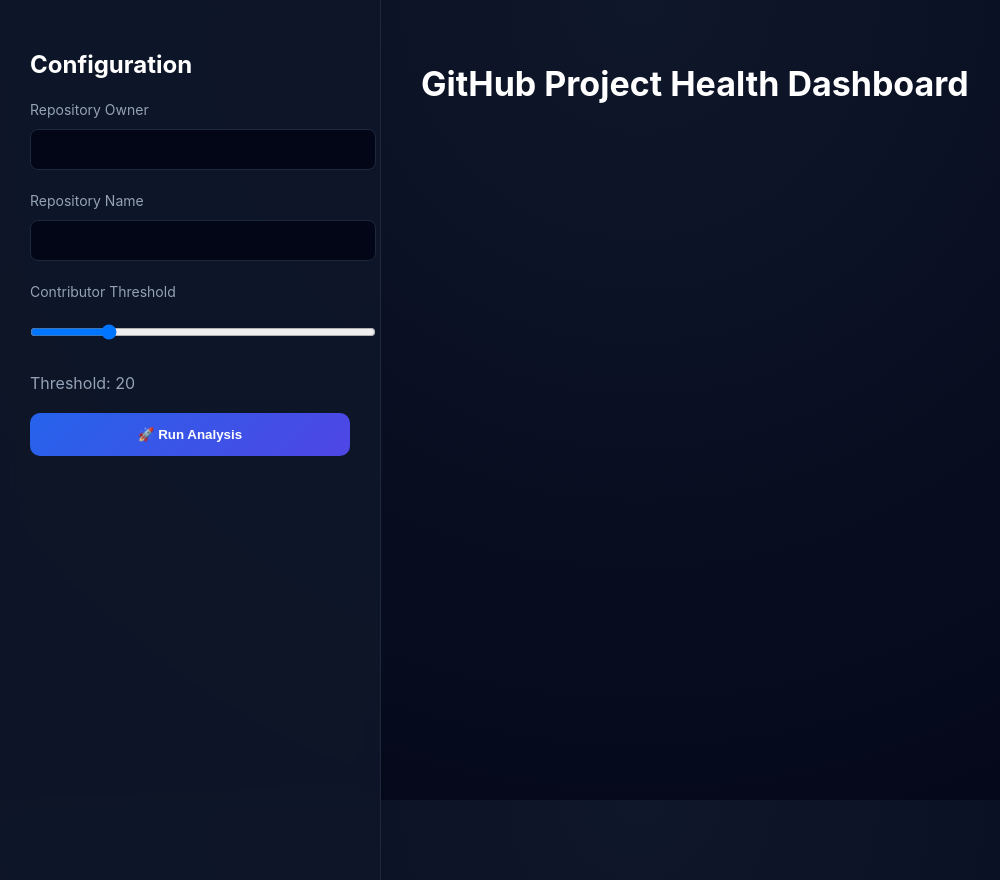
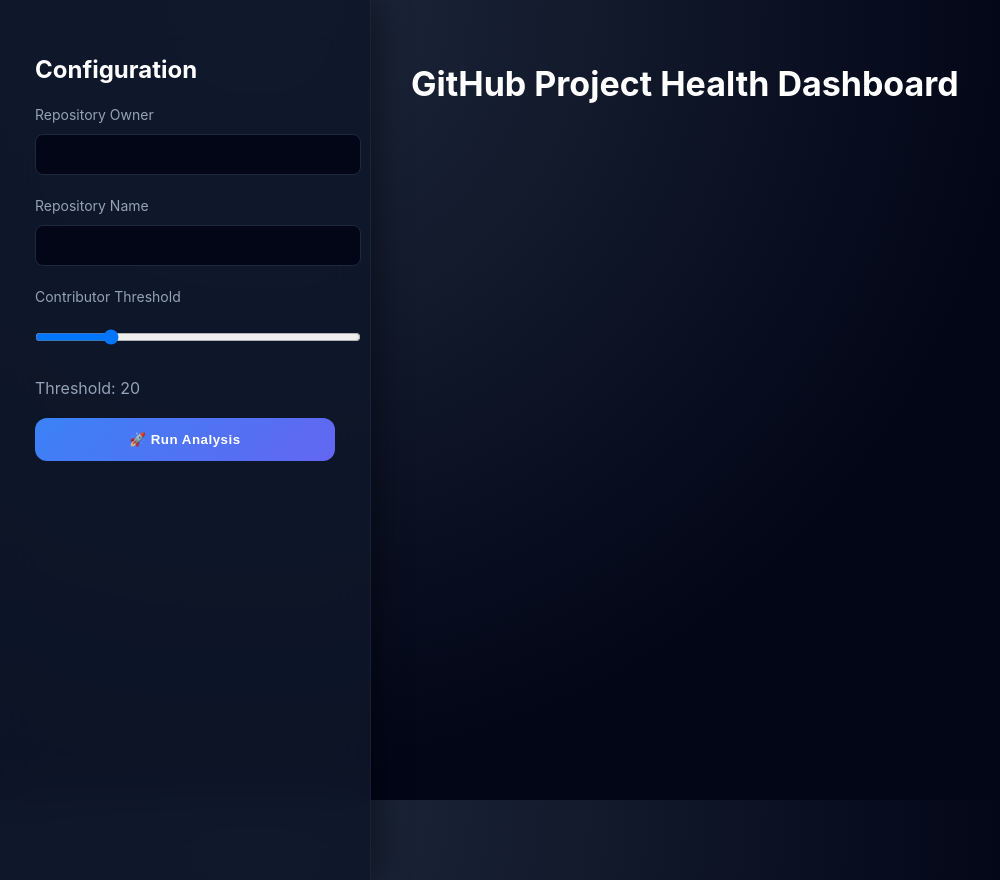
Before and after one commit to dashcodingmust/ConversionRateCHAOSS, a React (Create React App) app in the folder frontend/: page / in a window 1280 px wide. Shown: the whole page, without its empty margins (0-1000 px from the left). Built offline with nearby package versions, Linux system fonts and the light colour scheme.

Commit message:
make cards and add neccesary data to ui

```diff
--- a/frontend/src/App.css
+++ b/frontend/src/App.css
@@ -1,7 +1,7 @@
 body {
   margin: 0;
   font-family: Inter, system-ui, sans-serif;
-  background: radial-gradient(circle at top, #0f172a, #020617);
+  background: radial-gradient(circle at 20% 0%, #1e293b, #020617 60%);
   color: white;
 }
 
@@ -24,14 +24,13 @@
   min-height: 100vh;
 }
 
-/* SIDEBAR */
-
 .sidebar {
-  width: 320px;
-  padding: 30px;
-  background: rgba(15, 23, 42, 0.9);
-  border-right: 1px solid #1e293b;
-  backdrop-filter: blur(10px);
+  width: 300px;
+  padding: 35px;
+  background: rgba(15, 23, 42, 0.85);
+  border-right: 1px solid rgba(255, 255, 255, 0.05);
+  backdrop-filter: blur(20px);
+  box-shadow: 8px 0 30px rgba(0, 0, 0, 0.4);
 }
 
 .sidebar h2 {
@@ -61,18 +60,19 @@
 .run-btn {
   width: 100%;
   padding: 14px;
-  border-radius: 10px;
+  border-radius: 12px;
   border: none;
-  background: linear-gradient(135deg, #2563eb, #4f46e5);
+  background: linear-gradient(135deg, #3b82f6, #6366f1);
   color: white;
   font-weight: 600;
+  letter-spacing: 0.5px;
   cursor: pointer;
-  transition: 0.2s;
+  transition: all 0.25s ease;
 }
 
 .run-btn:hover {
-  transform: scale(1.03);
-  box-shadow: 0 8px 30px rgba(37, 99, 235, 0.5);
+  transform: translateY(-3px);
+  box-shadow: 0 15px 40px rgba(99, 102, 241, 0.6);
 }
 
 .help-box {
@@ -81,8 +81,6 @@
   padding: 18px;
   border-radius: 10px;
 }
-
-/* MAIN */
 
 .main {
   flex: 1;
@@ -100,8 +98,6 @@
   margin-bottom: 30px;
 }
 
-/* METRICS */
-
 .metrics {
   display: grid;
   grid-template-columns: repeat(auto-fit, minmax(220px, 1fr));
@@ -110,17 +106,21 @@
 }
 
 .card {
-  background: rgba(30, 41, 59, 0.6);
-  border: 1px solid rgba(255, 255, 255, 0.05);
-  backdrop-filter: blur(12px);
-  border-radius: 14px;
-  padding: 20px;
-  transition: 0.25s;
+  background: linear-gradient(
+    145deg,
+    rgba(30, 41, 59, 0.7),
+    rgba(15, 23, 42, 0.7)
+  );
+  border: 1px solid rgba(255, 255, 255, 0.04);
+  backdrop-filter: blur(18px);
+  border-radius: 16px;
+  padding: 22px;
+  transition: all 0.3s ease;
 }
 
 .card:hover {
-  transform: translateY(-5px);
-  box-shadow: 0 10px 35px rgba(0, 0, 0, 0.4);
+  transform: translateY(-6px);
+  box-shadow: 0 20px 45px rgba(0, 0, 0, 0.5);
 }
 
 .metric-header {
@@ -135,12 +135,19 @@
 }
 
 .metric-value {
-  font-size: 32px;
-  font-weight: 700;
-  margin-top: 10px;
+  font-size: 36px;
+  font-weight: 800;
+  margin-top: 12px;
+  background: linear-gradient(90deg, #3b82f6, #22c55e);
+  -webkit-background-clip: text;
+  -webkit-text-fill-color: transparent;
 }
 
-/* CHARTS */
+.section-divider {
+  height: 1px;
+  background: linear-gradient(to right, transparent, #1e293b, transparent);
+  margin: 40px 0;
+}
 
 .chart-grid {
   display: grid;
@@ -149,7 +156,15 @@
 }
 
 .chart h3 {
-  margin-bottom: 15px;
+  margin-bottom: 18px;
+  font-weight: 600;
+  color: #cbd5e1;
+  letter-spacing: 0.5px;
+}
+
+.highlight-card {
+  background: linear-gradient(135deg, #065f46, #064e3b);
+  border: 1px solid rgba(34, 197, 94, 0.4);
 }
 
 .chart-container {
@@ -185,7 +200,6 @@
   }
 }
 
-
 .gauge-wrapper {
   display: flex;
   justify-content: center;
--- a/frontend/src/App.js
+++ b/frontend/src/App.js
@@ -122,8 +122,14 @@
 
         {results && (
           <>
+
             <div className="metrics">
-              <Card title="Health Score" value={healthScore} icon="💚" />
+              <Card
+                title="Health Score"
+                value={healthScore}
+                icon="💚"
+                className="highlight-card"
+              />
               <Card
                 title="Active Maintainers"
                 value={results["Active Maintainers"] || 0}
@@ -194,7 +200,7 @@
                 icon="⏳"
               />
             </div>
-
+            <div className="section-divider"></div>
             <div className="chart-grid">
               <Chart title="Weekly Commit Trend">
                 <Line
```
